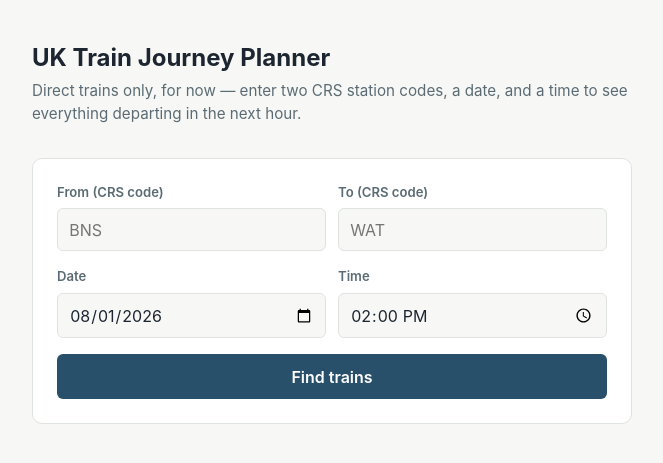
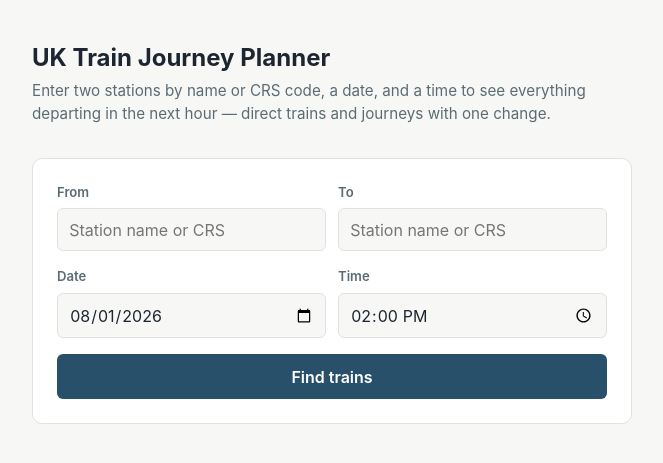
Before and after one commit to jitadityakumar/train-journey-planner, a FastAPI app: page / in a window 1280 px wide. Shown: the top 463 px of the page, without its empty margins (308-971 px from the left). Run offline with FastAPI, Linux system fonts and the light colour scheme; data that the repository does not hold is empty.

Commit message:
Search stations by name or CRS code on the web form
The From/To fields used to require typing an exact 3-letter CRS code.
Adds a searchable autocomplete (keyboard nav, click-to-select) backed
by a new GET /api/stations endpoint, matching the pattern already used
in the direct-train-summary sibling app.

Sonnet review (per user preference: Opus is reserved for major/phase
changes, not UX passes) caught real bugs, both fixed: unresolved free
text used to hit a raw 422 JSON blob instead of the styled error page,
and the stations query's GROUP BY would 500 on any feed row with a
blank/NULL CRS code. Also added: retry/backoff so the cold-start
window doesn't leave autocomplete silently broken, graceful no-JS
degradation, basic ARIA on the dropdown, and a validation-error
message tailored to which field actually failed.

Co-Authored-By: Claude Sonnet 5 <noreply@anthropic.com>

```diff
--- a/app/main.py
+++ b/app/main.py
@@ -7,7 +7,10 @@ from contextlib import asynccontextmanager
 from pathlib import Path
 
 from fastapi import Depends, FastAPI, HTTPException, Query, Request
+from fastapi.exception_handlers import request_validation_exception_handler
+from fastapi.exceptions import RequestValidationError
 from fastapi.responses import HTMLResponse
+from fastapi.staticfiles import StaticFiles
 from fastapi.templating import Jinja2Templates
 
 from app import config, queries, validation
@@ -24,6 +27,7 @@ from app.schemas import (
 )
 
 TEMPLATES_DIR = Path(__file__).resolve().parent / "templates"
+STATIC_DIR = Path(__file__).resolve().parent / "static"
 templates = Jinja2Templates(directory=str(TEMPLATES_DIR))
 
 
@@ -41,6 +45,40 @@ async def lifespan(app: FastAPI):
 
 
 app = FastAPI(title="UK Train Journey Planner", lifespan=lifespan)
+app.mount("/static", StaticFiles(directory=str(STATIC_DIR)), name="static")
+
+
+@app.exception_handler(RequestValidationError)
+async def results_validation_error(request: Request, exc: RequestValidationError):
+    # /results is the HTML page (reachable with JS disabled/broken, or with
+    # an autocomplete entry the client couldn't resolve to a CRS code) — it
+    # should render the same styled error card as any other bad query,
+    # not FastAPI's raw JSON blob. /api/* keeps the default JSON 422.
+    if request.url.path != "/results":
+        return await request_validation_exception_handler(request, exc)
+
+    bad_fields = {str(e["loc"][-1]) for e in exc.errors() if e["loc"] and e["loc"][0] == "query"}
+    if bad_fields & {"from_", "to"}:
+        error = "Couldn't find that station — pick one from the dropdown, or enter its 3-letter CRS code."
+    elif bad_fields & {"date", "time"}:
+        error = "That date or time doesn't look right."
+    else:
+        error = "That search doesn't look right — please check the fields and try again."
+
+    params = request.query_params
+    return templates.TemplateResponse(
+        request,
+        "results.html",
+        {
+            "error": error,
+            "result": None,
+            "from_": params.get("from_", "").upper(),
+            "to": params.get("to", "").upper(),
+            "date": params.get("date", ""),
+            "time": params.get("time", ""),
+        },
+        status_code=422,
+    )
 
 
 def get_db():
@@ -189,6 +227,13 @@ def api_journeys(
     return _run_journeys_query(conn, from_, to, date, time, window_minutes)
 
 
+@app.get("/api/stations", response_model=list[StationOut])
+def api_stations(conn: sqlite3.Connection = Depends(get_db)):
+    """All stations in the loaded feed — powers the search-by-name/CRS
+    autocomplete on the web form."""
+    return [StationOut(crs_code=s.stop_code, name=s.stop_name) for s in queries.list_stations(conn)]
+
+
 @app.get("/health")
 def health():
     return {"status": "ok", "dataset_present": config.GTFS_DB_PATH.exists()}
--- /dev/null
+++ b/app/static/app.js
@@ -0,0 +1,208 @@
+// Station-name/CRS autocomplete for the journey search form. Adapted from
+// the same pattern in the direct-train-summary sibling app.
+
+let stationsByLabel = new Map(); // lowercased "name (crs)" -> crs
+let stationsByCrs = new Set();
+let allStations = []; // [{crs, name, label}]
+
+async function loadStations(delayMs = 2000) {
+  try {
+    const resp = await fetch("/api/stations");
+    if (!resp.ok) throw new Error(`HTTP ${resp.status}`);
+    const stations = await resp.json();
+    for (const s of stations) {
+      const crs = s.crs_code.toUpperCase();
+      const label = `${s.name} (${crs})`;
+      stationsByLabel.set(label.toLowerCase(), crs);
+      stationsByCrs.add(crs);
+      allStations.push({ crs, name: s.name, label });
+    }
+    document.querySelectorAll("input.station-input").forEach(setUpAutocomplete);
+  } catch (err) {
+    // Most likely the dataset is still cold-starting — the app's own
+    // documented cold-start window is ~30s, and /api/stations 503s until
+    // it's ready — so retry indefinitely with a capped backoff rather than
+    // giving up. Until it succeeds, the plain-text inputs still work
+    // (typed CRS codes resolve at submit time, and the server validates/
+    // renders a friendly error either way).
+    setTimeout(() => loadStations(Math.min(delayMs * 1.5, 10000)), delayMs);
+  }
+}
+
+// Ranks CRS matches ahead of name matches, exact/prefix ahead of substring,
+// so e.g. searching "WAT" surfaces Waterloo (CRS match) before Watford,
+// Wateringbury, etc. (name matches that happen to start with "wat" too).
+function rankStation(query, station) {
+  const q = query.toLowerCase();
+  const crs = station.crs.toLowerCase();
+  const name = station.name.toLowerCase();
+  if (crs === q) return 0;
+  if (crs.startsWith(q)) return 1;
+  if (name.startsWith(q)) return 2;
+  if (crs.includes(q)) return 3;
+  if (name.includes(q)) return 4;
+  return null;
+}
+
+function matchStations(query, limit = 8) {
+  if (!query) return [];
+  const ranked = [];
+  for (const station of allStations) {
+    const rank = rankStation(query, station);
+    if (rank !== null) ranked.push({ rank, station });
+  }
+  ranked.sort((a, b) => a.rank - b.rank || a.station.name.localeCompare(b.station.name));
+  return ranked.slice(0, limit).map(r => r.station);
+}
+
+let autocompleteSeq = 0;
+
+function setUpAutocomplete(input) {
+  // The station list can still be loading (see loadStations' retry) while
+  // the user has already focused and started typing — replaceWith() below
+  // would otherwise silently drop focus out from under them.
+  const hadFocus = document.activeElement === input;
+  const wrap = document.createElement("span");
+  wrap.className = "autocomplete-wrap";
+  input.replaceWith(wrap);
+  wrap.appendChild(input);
+  if (hadFocus) input.focus();
+
+  const menuId = `${input.id || "station"}-menu-${autocompleteSeq++}`;
+  const menu = document.createElement("ul");
+  menu.className = "autocomplete-menu";
+  menu.id = menuId;
+  menu.setAttribute("role", "listbox");
+  menu.hidden = true;
+  wrap.appendChild(menu);
+
+  input.setAttribute("role", "combobox");
+  input.setAttribute("aria-autocomplete", "list");
+  input.setAttribute("aria-expanded", "false");
+  input.setAttribute("aria-controls", menuId);
+
+  let activeIndex = -1;
+  let currentMatches = [];
+
+  function setActive(index) {
+    const items = menu.children;
+    if (activeIndex >= 0 && items[activeIndex]) items[activeIndex].classList.remove("active");
+    activeIndex = index;
+    if (activeIndex >= 0 && items[activeIndex]) {
+      items[activeIndex].classList.add("active");
+      items[activeIndex].scrollIntoView({ block: "nearest" });
+      input.setAttribute("aria-activedescendant", items[activeIndex].id);
+    } else {
+      input.removeAttribute("aria-activedescendant");
+    }
+  }
+
+  function closeMenu() {
+    menu.hidden = true;
+    input.setAttribute("aria-expanded", "false");
+    input.removeAttribute("aria-activedescendant");
+    activeIndex = -1;
+  }
+
+  function selectStation(station) {
+    input.value = station.label;
+    closeMenu();
+  }
+
+  function render(query) {
+    currentMatches = matchStations(query);
+    menu.innerHTML = "";
+    activeIndex = -1;
+    if (!currentMatches.length) {
+      closeMenu();
+      return;
+    }
+    currentMatches.forEach((station, i) => {
+      const item = document.createElement("li");
+      item.id = `${menuId}-opt-${i}`;
+      item.setAttribute("role", "option");
+      item.textContent = station.label;
+      item.addEventListener("mousedown", (e) => {
+        e.preventDefault();
+        selectStation(station);
+      });
+      menu.appendChild(item);
+    });
+    menu.hidden = false;
+    input.setAttribute("aria-expanded", "true");
+  }
+
+  input.addEventListener("input", () => render(input.value.trim()));
+  input.addEventListener("focus", () => render(input.value.trim()));
+  input.addEventListener("blur", closeMenu);
+
+  input.addEventListener("keydown", (e) => {
+    if (menu.hidden || !currentMatches.length) return;
+    if (e.key === "ArrowDown") {
+      e.preventDefault();
+      setActive((activeIndex + 1) % currentMatches.length);
+    } else if (e.key === "ArrowUp") {
+      e.preventDefault();
+      setActive((activeIndex - 1 + currentMatches.length) % currentMatches.length);
+    } else if (e.key === "Enter") {
+      if (activeIndex >= 0) {
+        e.preventDefault();
+        selectStation(currentMatches[activeIndex]);
+      }
+    } else if (e.key === "Escape") {
+      closeMenu();
+    }
+  });
+}
+
+// Resolves a raw autocomplete input value to a known station, matching
+// either the full "Name (CRS)" label (picked from the list) or a bare CRS
+// code typed directly. Returns null if it matches neither.
+function lookupStation(rawValue) {
+  const value = rawValue.trim();
+  if (!value) return null;
+  const byLabel = stationsByLabel.get(value.toLowerCase());
+  if (byLabel) return byLabel;
+  const upper = value.toUpperCase();
+  if (stationsByCrs.has(upper)) return upper;
+  return null;
+}
+
+function setUpSearchForm() {
+  const form = document.getElementById("search-form");
+  if (!form) return;
+
+  function validateField(input, errorEl) {
+    const raw = input.value.trim();
+    // Station list hasn't loaded (or failed to) — nothing to validate
+    // against yet, so let the server be the source of truth.
+    if (!allStations.length) return true;
+
+    const resolved = lookupStation(raw);
+    if (resolved) {
+      input.value = resolved;
+      errorEl.hidden = true;
+      return true;
+    }
+    // Not a recognized name/label, but shaped like a CRS code (e.g. a typo
+    // or a station this feed doesn't have) — let the server's own
+    // unknown-station error report it rather than blocking client-side.
+    if (/^[A-Za-z]{3}$/.test(raw)) {
+      input.value = raw.toUpperCase();
+      errorEl.hidden = true;
+      return true;
+    }
+    errorEl.textContent = "Select a station from the list, or enter its 3-letter CRS code.";
+    errorEl.hidden = false;
+    return false;
+  }
+
+  form.addEventListener("submit", (e) => {
+    const fromOk = validateField(document.getElementById("from_"), document.getElementById("from_-error"));
+    const toOk = validateField(document.getElementById("to"), document.getElementById("to-error"));
+    if (!fromOk || !toOk) e.preventDefault();
+  });
+}
+
+loadStations();
+setUpSearchForm();
--- a/app/templates/_base.html
+++ b/app/templates/_base.html
@@ -50,7 +50,16 @@
       border-radius: 6px; background: var(--paper); color: var(--ink); width: 100%;
     }
     input:focus { outline: 2px solid var(--accent); outline-offset: 1px; }
-    input[name="from_"], input[name="to"] { text-transform: uppercase; }
+    .autocomplete-wrap { position: relative; display: block; width: 100%; }
+    .autocomplete-menu {
+      position: absolute; top: 100%; left: 0; right: 0; z-index: 10;
+      list-style: none; margin: 0.25rem 0 0; padding: 0.25rem 0; max-height: 12rem;
+      overflow-y: auto; background: var(--card); border: 1px solid var(--line);
+      border-radius: 6px; box-shadow: 0 4px 10px rgba(0, 0, 0, 0.12);
+    }
+    .autocomplete-menu li { padding: 0.4rem 0.7rem; cursor: pointer; font-size: 0.9rem; }
+    .autocomplete-menu li:hover, .autocomplete-menu li.active { background: var(--paper); }
+    .field-error { color: var(--err-ink); font-size: 0.8rem; }
     button {
       font: inherit; font-weight: 600; padding: 0.65rem 1.1rem; border: none;
       border-radius: 6px; background: var(--accent); color: var(--accent-ink);
--- a/app/templates/index.html
+++ b/app/templates/index.html
@@ -1,17 +1,19 @@
 {% extends "_base.html" %}
 {% block content %}
   <h1>UK Train Journey Planner</h1>
-  <p class="sub">Direct trains only, for now — enter two CRS station codes, a date, and a time to see everything departing in the next hour.</p>
+  <p class="sub">Enter two stations by name or CRS code, a date, and a time to see everything departing in the next hour — direct trains and journeys with one change.</p>
   <div class="card">
-    <form action="/results" method="get">
+    <form id="search-form" action="/results" method="get">
       <div class="row">
         <div class="field">
-          <label for="from_">From (CRS code)</label>
-          <input id="from_" name="from_" placeholder="BNS" maxlength="3" required autocomplete="off">
+          <label for="from_">From</label>
+          <input id="from_" name="from_" class="station-input" placeholder="Station name or CRS" required autocomplete="off" aria-describedby="from_-error">
+          <span class="field-error" id="from_-error" role="alert" hidden></span>
         </div>
         <div class="field">
-          <label for="to">To (CRS code)</label>
-          <input id="to" name="to" placeholder="WAT" maxlength="3" required autocomplete="off">
+          <label for="to">To</label>
+          <input id="to" name="to" class="station-input" placeholder="Station name or CRS" required autocomplete="off" aria-describedby="to-error">
+          <span class="field-error" id="to-error" role="alert" hidden></span>
         </div>
       </div>
       <div class="row">
@@ -27,4 +29,5 @@
       <button type="submit">Find trains</button>
     </form>
   </div>
+  <script src="/static/app.js"></script>
 {% endblock %}
```
Also changed, not shown: app/queries.py (+18 -0 lines), tests/test_api.py (+47 -0 lines), tests/test_queries.py (+25 -0 lines).
